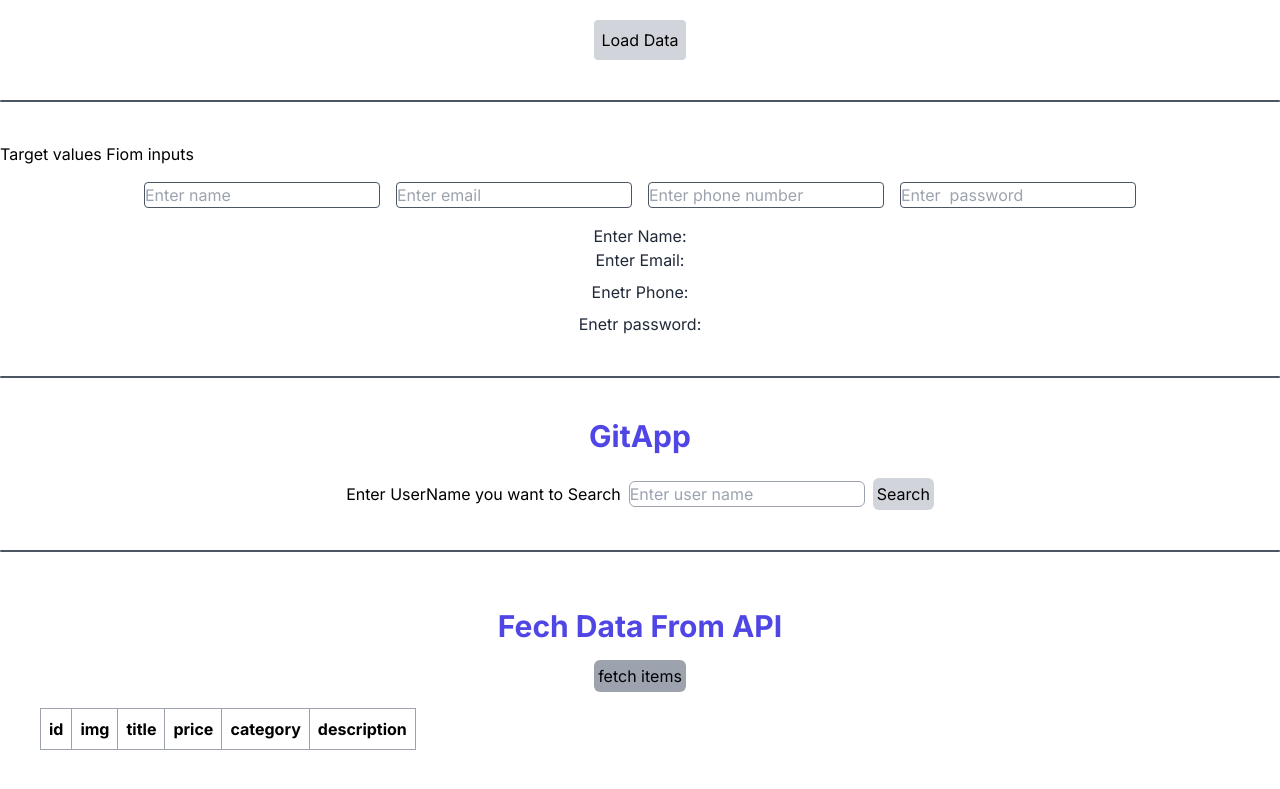
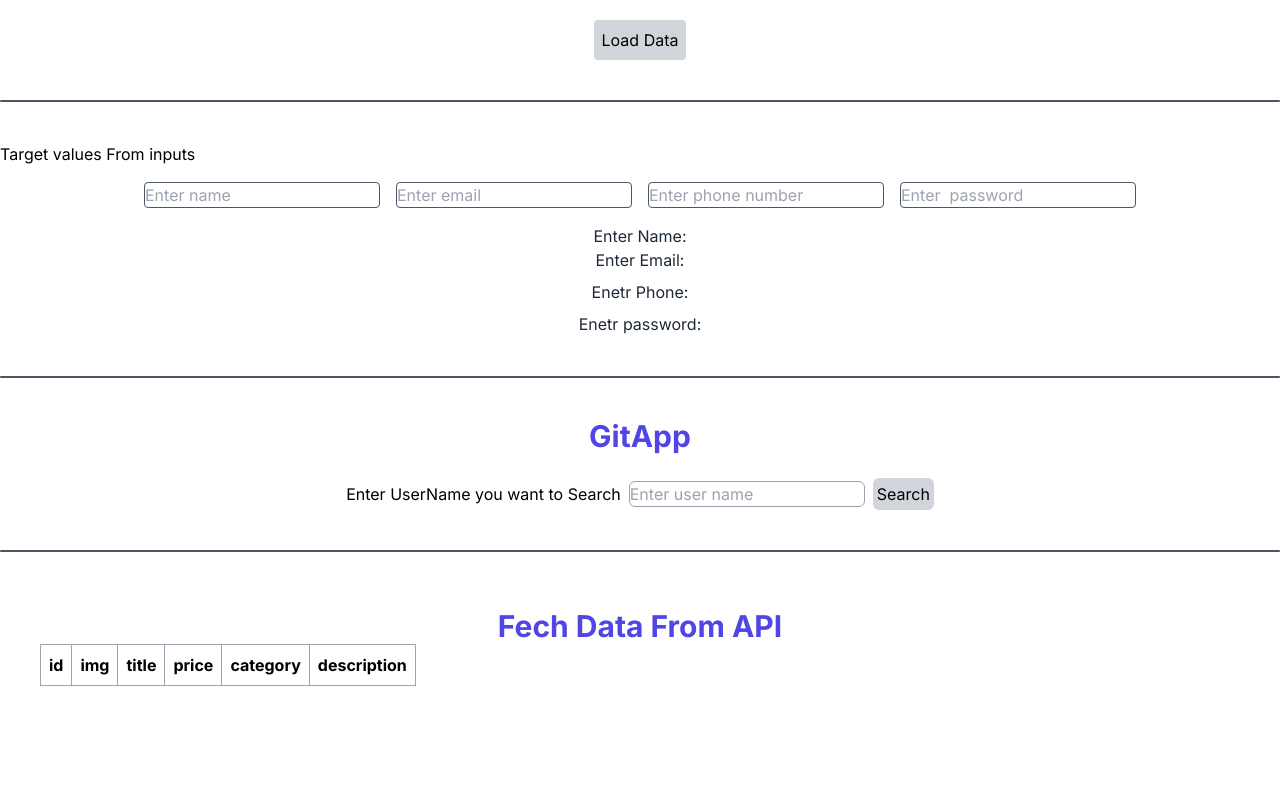
Before and after one commit to Mashoodgondal/-Comprehensive-Learning-Repository, a Next.js app in the folder nextdeep/: page / in a window 1280 px wide. Shown: the part 539-1328 px from the top of the page. After the commit the page ends 1265 px from the top, so only its background shows below. Built offline with nearby package versions, Linux system fonts and the light colour scheme.

Commit message:
life cycle

```diff
--- a/nextdeep/app/fechApi/page.js
+++ b/nextdeep/app/fechApi/page.js
@@ -1,5 +1,5 @@
 "use client";
-import { useState } from "react";
+import { useState, useEffect } from "react";
 
 const FechApi = () => {
   const [products, setproducts] = useState([]);
@@ -8,18 +8,19 @@
     products = await products.json();
     setproducts(products);
     console.log(products);
+    useEffect(products, []);
   };
   return (
     <div className="m-6 p-4 text-center">
       <h1 className="text-3xl text-indigo-600 text-center font-bold">
         Fech Data From API
       </h1>
-      <button
+      {/* <button
         onClick={fetchitems}
         className="bg-gray-400 p-1 rounded-md hover:bg-gray-300 m-4"
       >
         fetch items
-      </button>
+      </button> */}
       {products && (
         <table className="border-collapse border border-gray-400">
           <thead>
--- a/nextdeep/app/targetValue/page.js
+++ b/nextdeep/app/targetValue/page.js
@@ -11,7 +11,7 @@
   // };
   return (
     <div>
-      <h1>Target values Fiom inputs </h1>
+      <h1>Target values From inputs </h1>
       <div className="m-4 text-center ">
         <div className="m-4 flex flex-wrap item-center justify-center  space-x-4">
           <input
```
